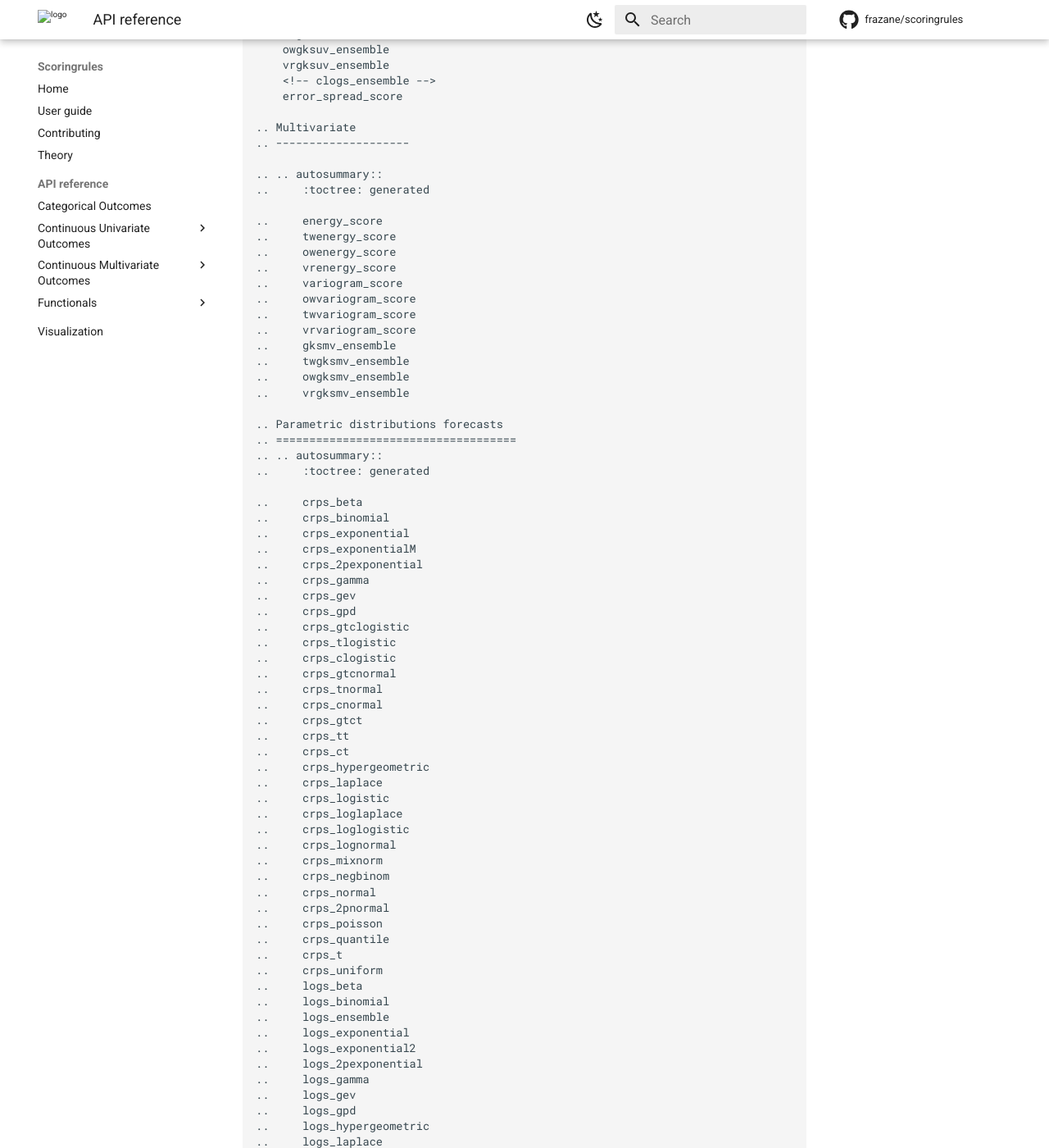
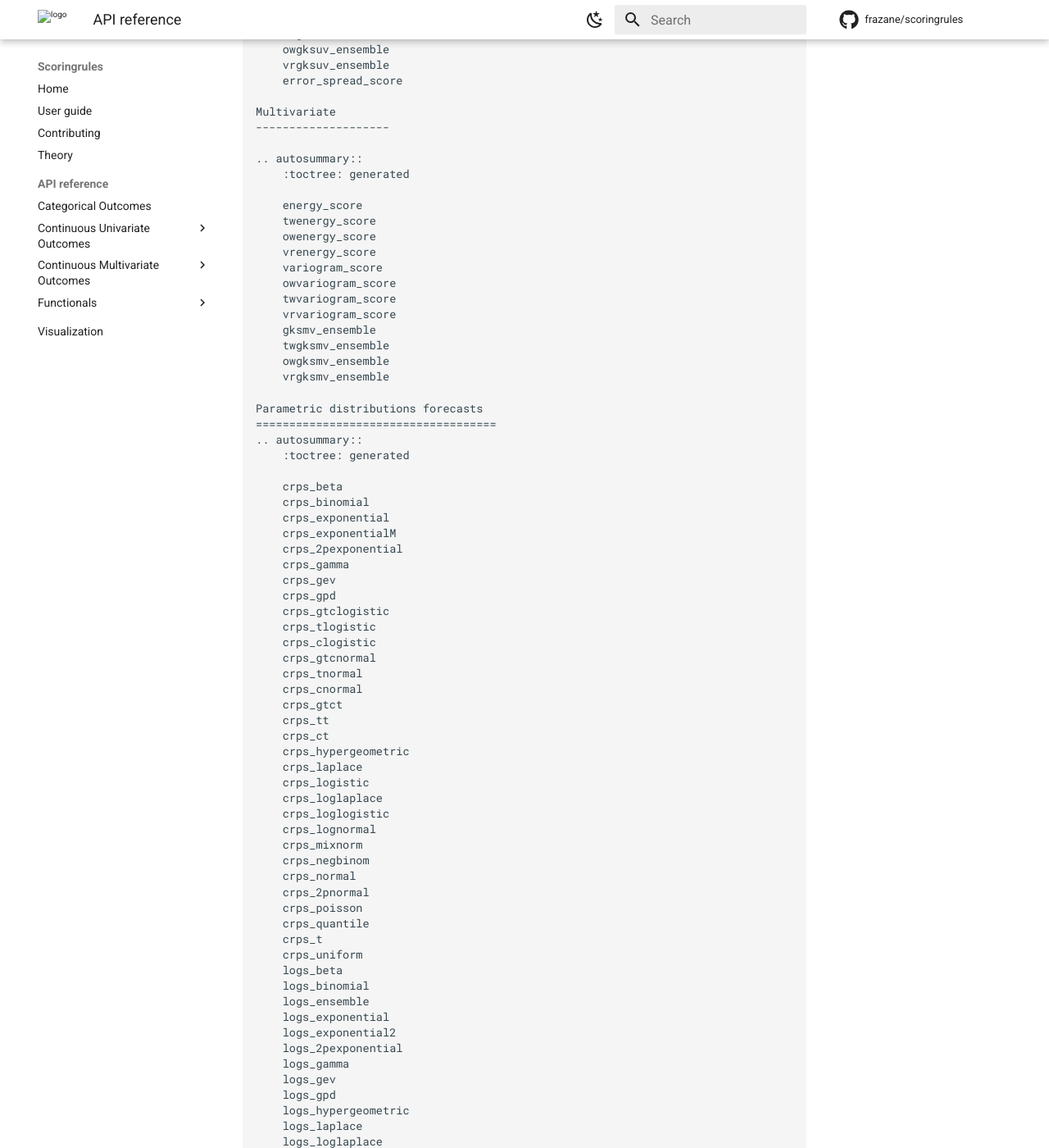
Before and after one commit to frazane/scoringrules, an MkDocs documentation site: the page built from docs/reference.md, in a window 1280 px wide and 1400 px high, scrolled down 530 px. Shown: the whole window at 82% size. Built offline with MkDocs 1.6.1 and Material for MkDocs 9.7.7, drawn with Linux system fonts in a browser that asks for light colours; nearby versions of some CDN libraries; library files that are not in the unit come from our copies; comment, search, counter and statistics services are not loaded; some of the changed lines change nothing that is shown; some of the changed text lies outside the part shown.

````diff
--- a/docs/reference.md
+++ b/docs/reference.md
@@ -24,114 +24,113 @@
     twgksuv_ensemble
     owgksuv_ensemble
     vrgksuv_ensemble
-    <!-- clogs_ensemble -->
     error_spread_score
 
-.. Multivariate
-.. --------------------
+Multivariate
+--------------------
 
-.. .. autosummary::
-..     :toctree: generated
+.. autosummary::
+    :toctree: generated
 
-..     energy_score
-..     twenergy_score
-..     owenergy_score
-..     vrenergy_score
-..     variogram_score
-..     owvariogram_score
-..     twvariogram_score
-..     vrvariogram_score
-..     gksmv_ensemble
-..     twgksmv_ensemble
-..     owgksmv_ensemble
-..     vrgksmv_ensemble
+    energy_score
+    twenergy_score
+    owenergy_score
+    vrenergy_score
+    variogram_score
+    owvariogram_score
+    twvariogram_score
+    vrvariogram_score
+    gksmv_ensemble
+    twgksmv_ensemble
+    owgksmv_ensemble
+    vrgksmv_ensemble
 
-.. Parametric distributions forecasts
-.. ====================================
-.. .. autosummary::
-..     :toctree: generated
+Parametric distributions forecasts
+====================================
+.. autosummary::
+    :toctree: generated
 
-..     crps_beta
-..     crps_binomial
-..     crps_exponential
-..     crps_exponentialM
-..     crps_2pexponential
-..     crps_gamma
-..     crps_gev
-..     crps_gpd
-..     crps_gtclogistic
-..     crps_tlogistic
-..     crps_clogistic
-..     crps_gtcnormal
-..     crps_tnormal
-..     crps_cnormal
-..     crps_gtct
-..     crps_tt
-..     crps_ct
-..     crps_hypergeometric
-..     crps_laplace
-..     crps_logistic
-..     crps_loglaplace
-..     crps_loglogistic
-..     crps_lognormal
-..     crps_mixnorm
-..     crps_negbinom
-..     crps_normal
-..     crps_2pnormal
-..     crps_poisson
-..     crps_quantile
-..     crps_t
-..     crps_uniform
-..     logs_beta
-..     logs_binomial
-..     logs_ensemble
-..     logs_exponential
-..     logs_exponential2
-..     logs_2pexponential
-..     logs_gamma
-..     logs_gev
-..     logs_gpd
-..     logs_hypergeometric
-..     logs_laplace
-..     logs_loglaplace
-..     logs_logistic
-..     logs_loglogistic
-..     logs_lognormal
-..     logs_mixnorm
-..     logs_negbinom
-..     logs_normal
-..     logs_2pnormal
-..     logs_poisson
-..     logs_t
-..     logs_tlogistic
-..     logs_tnormal
-..     logs_tt
-..     logs_uniform
+    crps_beta
+    crps_binomial
+    crps_exponential
+    crps_exponentialM
+    crps_2pexponential
+    crps_gamma
+    crps_gev
+    crps_gpd
+    crps_gtclogistic
+    crps_tlogistic
+    crps_clogistic
+    crps_gtcnormal
+    crps_tnormal
+    crps_cnormal
+    crps_gtct
+    crps_tt
+    crps_ct
+    crps_hypergeometric
+    crps_laplace
+    crps_logistic
+    crps_loglaplace
+    crps_loglogistic
+    crps_lognormal
+    crps_mixnorm
+    crps_negbinom
+    crps_normal
+    crps_2pnormal
+    crps_poisson
+    crps_quantile
+    crps_t
+    crps_uniform
+    logs_beta
+    logs_binomial
+    logs_ensemble
+    logs_exponential
+    logs_exponential2
+    logs_2pexponential
+    logs_gamma
+    logs_gev
+    logs_gpd
+    logs_hypergeometric
+    logs_laplace
+    logs_loglaplace
+    logs_logistic
+    logs_loglogistic
+    logs_lognormal
+    logs_mixnorm
+    logs_negbinom
+    logs_normal
+    logs_2pnormal
+    logs_poisson
+    logs_t
+    logs_tlogistic
+    logs_tnormal
+    logs_tt
+    logs_uniform
 
-.. Functions of distributions
-.. ==========================
-.. .. autosummary::
-..     :toctree: generated
+Functions of distributions
+==========================
+.. autosummary::
+    :toctree: generated
 
-..     interval_score
-..     weighted_interval_score
+    interval_score
+    weighted_interval_score
 
 
-.. Categorical forecasts
-.. =================================
-.. .. autosummary::
-..     :toctree: generated
+Categorical forecasts
+=================================
+.. autosummary::
+    :toctree: generated
 
-..     brier_score
-..     rps_score
-..     log_score
-..     rls_score
+    brier_score
+    rps_score
+    log_score
+    rls_score
 
 
-.. Backends
-.. ========
-.. .. autosummary::
-..     :toctree: generated
+Backends
+========
+.. autosummary::
+    :toctree: generated
 
-..     register_backend
+    register_backend
 ```
````
